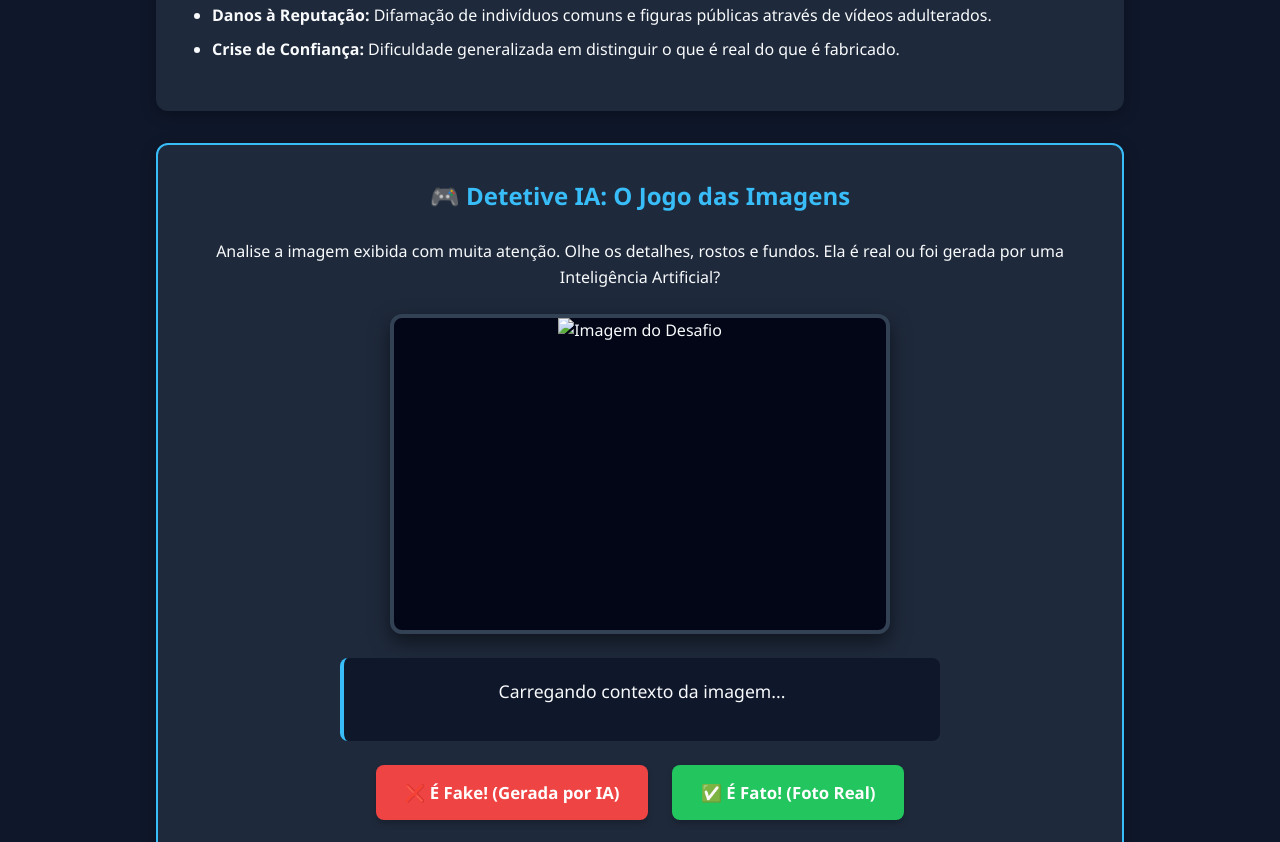
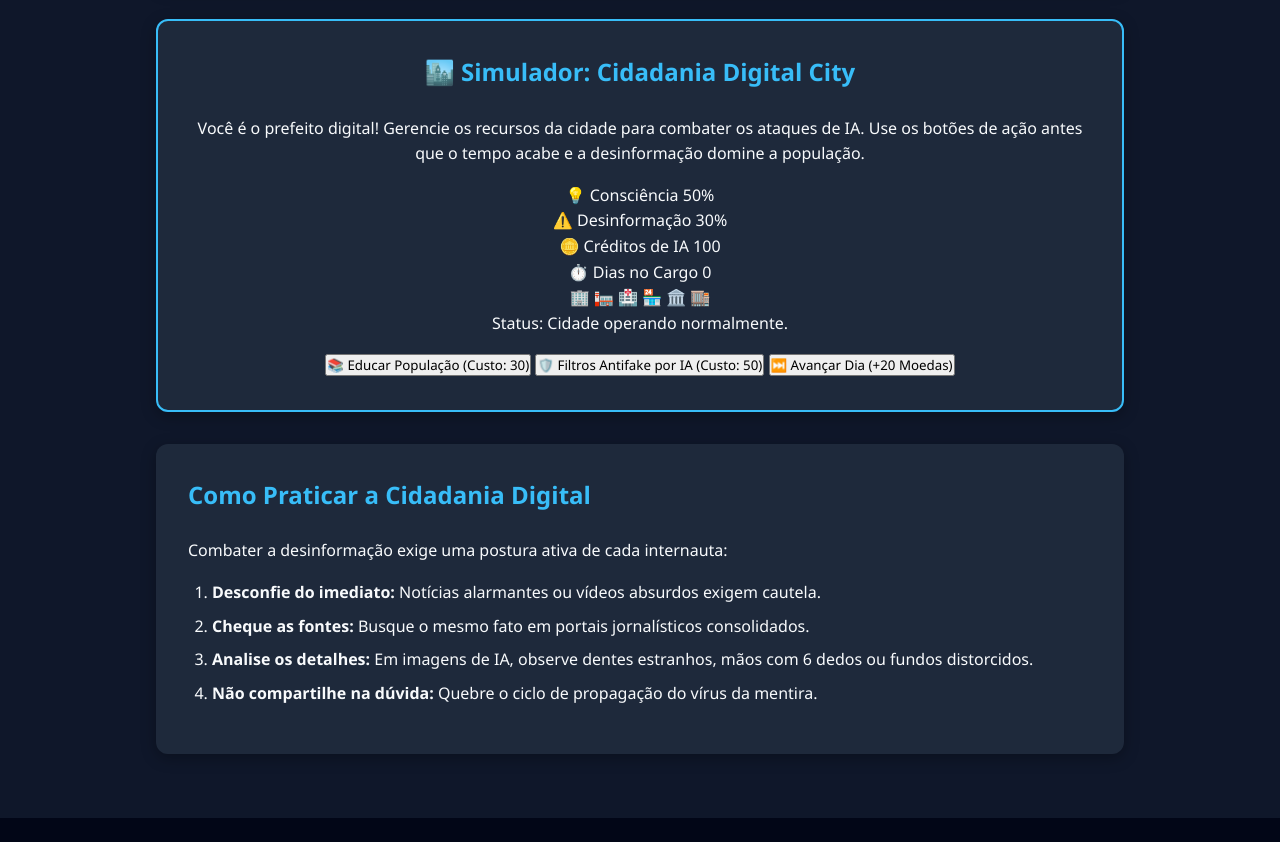
Before and after one commit to nicollynascimentosilva-bot/Cidadania-Digital-e-Intelig-ncia-Artificial, a plain HTML site: page index.html in a window 1280 px wide. Shown: the part 918-1760 px from the top of the page. Drawn offline with Linux system fonts and the light colour scheme; a script that the page names is missing.

Commit message:
Update index.html

```diff
--- a/index.html
+++ b/index.html
@@ -3,7 +3,7 @@
 <head>
     <meta charset="UTF-8">
     <meta name="viewport" content="width=device-width, initial-scale=1.0">
-    <title>Cidadania Digital & IA</title>
+    <title>Cidadania Digital & IA: Simulador de Cidade</title>
     <link rel="stylesheet" href="style.css">
 </head>
 <body>
@@ -15,7 +15,7 @@
     <nav>
         <a href="#conceito">Conceito</a>
         <a href="#impactos">Impactos</a>
-        <a href="#jogo">Jogo das Imagens</a>
+        <a href="#jogo">Simulador de Cidade Digital</a>
         <a href="#prevencao">Como se Proteger</a>
     </nav>
 
@@ -23,15 +23,8 @@
         <!-- Seção Conceito -->
         <section id="conceito" class="card">
             <h2>O que é Cidadania Digital e Inteligência Artificial?</h2>
-            <div class="content-flex">
-                <div class="text-block">
             <p>A <strong>cidadania digital</strong> representa nossa capacidade de usar a tecnologia de forma responsável, crítica e ética. Com o avanço da <strong>Inteligência Artificial (IA)</strong>, essa missão tornou-se mais complexa.</p>
             <p>Ferramentas de IA agora permitem a criação de <em>deepfakes</em> — vídeos, áudios ou imagens hiper-realistas que imitam pessoas reais dizendo ou fazendo coisas que nunca aconteceram.</p>
-                </div>
-                <div class="img-block">
-                    <img src="https://unsplash.com" alt="Abstrato de Inteligência Artificial">
-                </div>
-            </div>
         </section>
 
         <!-- Seção Impactos -->
@@ -46,52 +39,66 @@
             </ul>
         </section>
 
-        <!-- Seção Jogo / Quiz Visual Interativo -->
+        <!-- Seção do Jogo: Simulador de Cidade -->
         <section id="jogo" class="card game-section">
-            <h2>🎮 Detetive IA: O Jogo das Imagens</h2>
-            <p>Analise a imagem exibida com muita atenção. Olhe os detalhes, rostos e fundos. Ela é real ou foi gerada por uma Inteligência Artificial?</p>
+            <h2>🏙️ Simulador: Cidadania Digital City</h2>
+            <p>Você é o prefeito digital! Gerencie os recursos da cidade para combater os ataques de IA. Use os botões de ação antes que o tempo acabe e a desinformação domine a população.</p>
 
-            <div id="quiz-container">
-                <!-- Caixa da Imagem do Jogo -->
-                <div class="game-image-box">
-                    <img id="game-image" src="" alt="Imagem do Desafio">
+            <!-- Painel de Status da Cidade -->
+            <div class="city-dashboard">
+                <div class="status-tile">
+                    <span class="status-icon">💡</span>
+                    <span class="status-label">Consciência</span>
+                    <span id="stat-awareness" class="status-value">50%</span>
+                </div>
+                <div class="status-tile">
+                    <span class="status-icon">⚠️</span>
+                    <span class="status-label">Desinformação</span>
+                    <span id="stat-fakes" class="status-value">30%</span>
+                </div>
+                <div class="status-tile">
+                    <span class="status-icon">🪙</span>
+                    <span class="status-label">Créditos de IA</span>
+                    <span id="stat-money" class="status-value">100</span>
+                </div>
+                <div class="status-tile">
+                    <span class="status-icon">⏱️</span>
+                    <span class="status-label">Dias no Cargo</span>
+                    <span id="stat-days" class="status-value">0</span>
+                </div>
             </div>
 
-                <div id="question-box">
-                    <p id="question-text">Carregando contexto da imagem...</p>
+            <!-- Visual da Cidade (Muda de cor baseado no status) -->
+            <div id="city-visual" class="city-box-normal">
+                <div class="city-skyline">🏢 🏣 🏥 🏪 🏛️ 🏬</div>
+                <p id="city-alert-text">Status: Cidade operando normalmente.</p>
             </div>
 
-                <div class="game-buttons">
-                    <button class="btn btn-fake" onclick="checkAnswer(true)">❌ É Fake! (Gerada por IA)</button>
-                    <button class="btn btn-fact" onclick="checkAnswer(false)">✅ É Fato! (Foto Real)</button>
-                </div>
-                <div id="feedback" class="hidden"></div>
+            <!-- Botões de Ações do Prefeito -->
+            <div class="game-actions">
+                <button id="btn-educate" class="action-btn">📚 Educar População (Custo: 30)</button>
+                <button id="btn-invest" class="action-btn">🛡️ Filtros Antifake por IA (Custo: 50)</button>
+                <button id="btn-next-day" class="action-btn next-btn">⏭️ Avançar Dia (+20 Moedas)</button>
             </div>
 
-            <div id="score-box" class="hidden">
-                <h3>🏆 Fim do Desafio!</h3>
-                <p id="score-text"></p>
-                <button class="btn-restart" onclick="restartGame()">Jogar Novamente</button>
+            <!-- Telas de Fim de Jogo -->
+            <div id="game-message-box" class="hidden">
+                <h3 id="game-title">Fim de Jogo</h3>
+                <p id="game-desc"></p>
+                <button id="btn-restart" class="restart-btn">Reiniciar Cidade</button>
             </div>
         </section>
 
         <!-- Seção Prevenção -->
         <section id="prevencao" class="card">
             <h2>Como Praticar a Cidadania Digital</h2>
-            <div class="content-flex reverse">
-                <div class="text-block">
             <p>Combater a desinformação exige uma postura ativa de cada internauta:</p>
             <ol>
-                        <li><strong>Desconfie do imediato:</strong> Notícias alarmantes ou vídeos absurdos exigem cautela secundária.</li>
+                <li><strong>Desconfie do imediato:</strong> Notícias alarmantes ou vídeos absurdos exigem cautela.</li>
                 <li><strong>Cheque as fontes:</strong> Busque o mesmo fato em portais jornalísticos consolidados.</li>
                 <li><strong>Analise os detalhes:</strong> Em imagens de IA, observe dentes estranhos, mãos com 6 dedos ou fundos distorcidos.</li>
                 <li><strong>Não compartilhe na dúvida:</strong> Quebre o ciclo de propagação do vírus da mentira.</li>
             </ol>
-                </div>
-                <div class="img-block">
-                    <img src="https://unsplash.com" alt="Segurança Digital e Análise de Dados">
-                </div>
-            </div>
         </section>
     </main>
 
```
Lines whose indentation alone changed are shown as unchanged.
